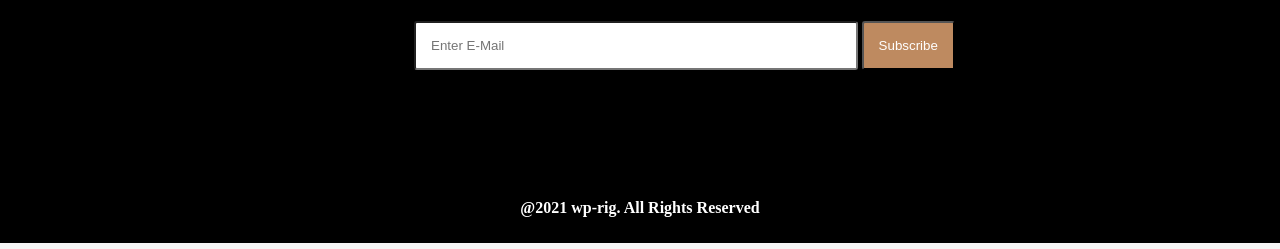
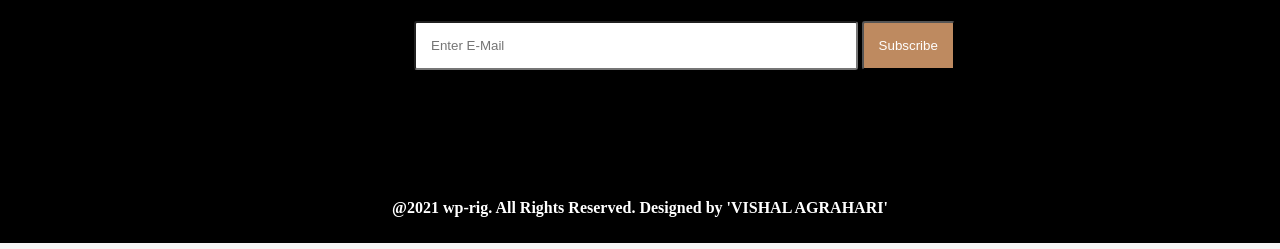
Before and after one commit to Vishu718/Coffee-Cafe, a plain HTML site: page index.html in a window 1280 px wide. Shown: the part 4767-5016 px from the top of the page. Drawn offline with nearby package versions, Linux system fonts and the light colour scheme.

Commit message:
Update index.html

```diff
--- a/index.html
+++ b/index.html
@@ -969,7 +969,7 @@ section#counter-stats {
     <div style="margin-top: 10%; height: 50px;">
 <div>
     <h4 style="text-align: center;color: white;">
-        @2021 wp-rig. All Rights Reserved
+        @2021 wp-rig. All Rights Reserved. Designed by 'VISHAL AGRAHARI'
     </h4>
 </div>
     </div>
```
